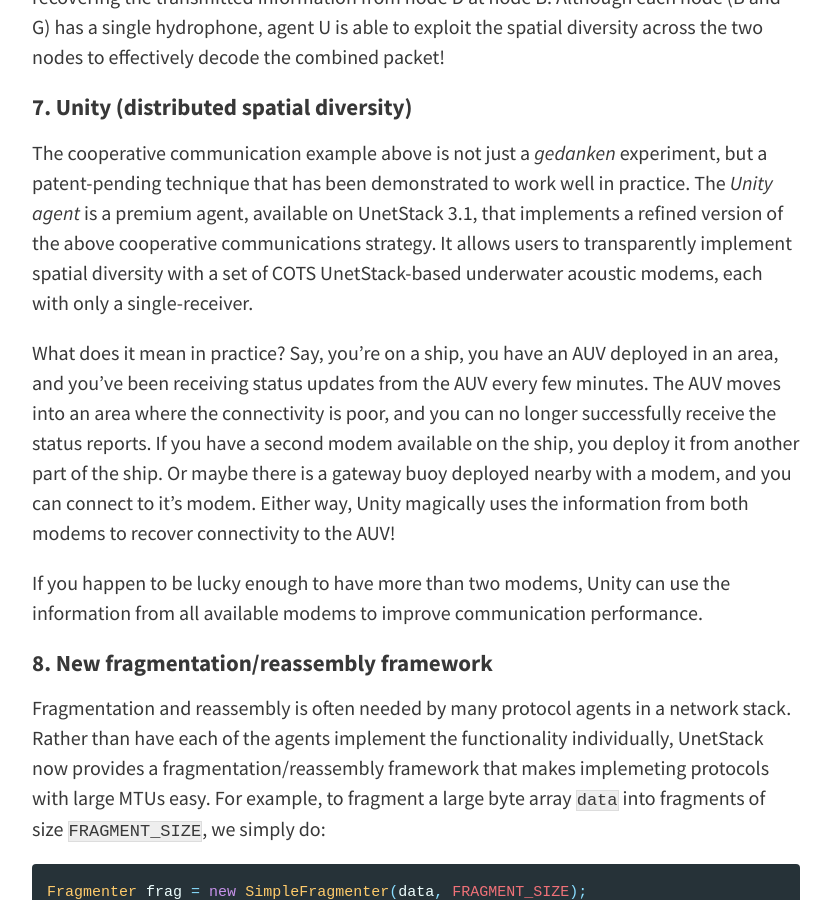
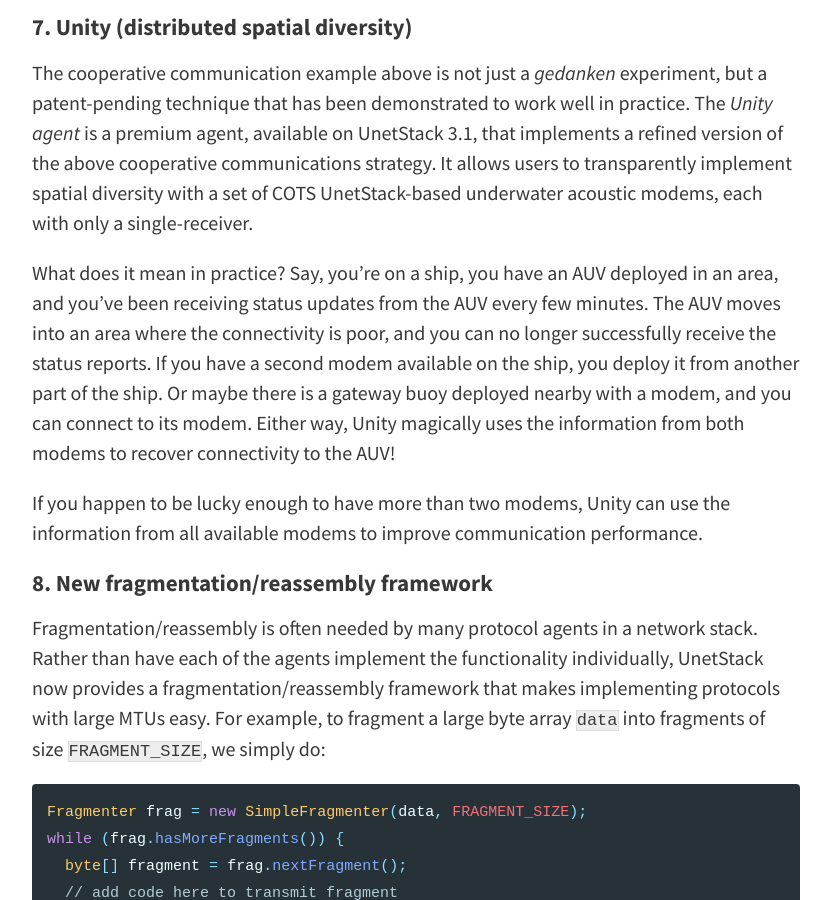
Before and after one commit to org-arl/unet-blog, a Jekyll site: the page built from _posts/2020-04-01-whats-new-in-UnetStack3.1.md, in a window 1280 px wide and 900 px high, scrolled down 5537 px. Shown: the whole window, without its empty margins (224-1055 px from the left). Built offline with Jekyll 4.4.1, drawn with Linux system fonts in a browser that asks for light colours; comment, search, counter and statistics services are not loaded; some of the changed text lies outside the part shown.

Commit message:
spelling and other minor fixes based on feedback

````diff
--- a/_posts/2020-04-01-whats-new-in-UnetStack3.1.md
+++ b/_posts/2020-04-01-whats-new-in-UnetStack3.1.md
@@ -78,13 +76,13 @@
 
 The cooperative communication example above is not just a _gedanken_ experiment, but a patent-pending technique that has been demonstrated to work well in practice. The _Unity agent_ is a premium agent, available on UnetStack 3.1, that implements a refined version of the above cooperative communications strategy. It allows users to transparently implement spatial diversity with a set of COTS UnetStack-based underwater acoustic modems, each with only a single-receiver.
 
-What does it mean in practice? Say, you're on a ship, you have an AUV deployed in an area, and you've been receiving status updates from the AUV every few minutes. The AUV moves into an area where the connectivity is poor, and you can no longer successfully receive the status reports. If you have a second modem available on the ship, you deploy it from another part of the ship. Or maybe there is a gateway buoy deployed nearby with a modem, and you can connect to it's modem. Either way, Unity magically uses the information from both modems to recover connectivity to the AUV!
+What does it mean in practice? Say, you're on a ship, you have an AUV deployed in an area, and you've been receiving status updates from the AUV every few minutes. The AUV moves into an area where the connectivity is poor, and you can no longer successfully receive the status reports. If you have a second modem available on the ship, you deploy it from another part of the ship. Or maybe there is a gateway buoy deployed nearby with a modem, and you can connect to its modem. Either way, Unity magically uses the information from both modems to recover connectivity to the AUV!
 
 If you happen to be lucky enough to have more than two modems, Unity can use the information from all available modems to improve communication performance.
 
 #### 8. New fragmentation/reassembly framework
 
-Fragmentation and reassembly is often needed by many protocol agents in a network stack. Rather than have each of the agents implement the functionality individually, UnetStack now provides a fragmentation/reassembly framework that makes implemeting protocols with large MTUs easy. For example, to fragment a large byte array `data` into fragments of size `FRAGMENT_SIZE`, we simply do:
+Fragmentation/reassembly is often needed by many protocol agents in a network stack. Rather than have each of the agents implement the functionality individually, UnetStack now provides a fragmentation/reassembly framework that makes implementing protocols with large MTUs easy. For example, to fragment a large byte array `data` into fragments of size `FRAGMENT_SIZE`, we simply do:
 ```java
 Fragmenter frag = new SimpleFragmenter(data, FRAGMENT_SIZE);
 while (frag.hasMoreFragments()) {
````
Also changed, not shown: other parts of _posts/2020-04-01-whats-new-in-UnetStack3.1.md (+6 -8 lines).
